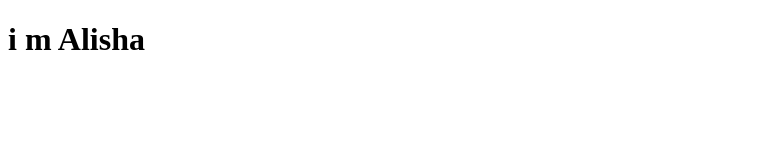
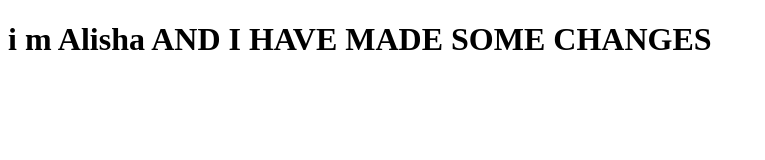
Before and after one commit to alishaahmedshamsi/AlishaAhmed_bootcamp1, a plain HTML site: page index.html in a window 1280 px wide. Shown: the whole page, without its empty margins (0-765 px from the left). Drawn offline with Linux system fonts and the light colour scheme.

Commit message:
UpdatedNew

```diff
--- a/index.html
+++ b/index.html
@@ -5,6 +5,6 @@
     <title></title>
   </head>
   <body>
-    <h1>i m Alisha</h1>
+    <h1>i m Alisha AND I HAVE MADE SOME CHANGES</h1>
   </body>
 </html>
```
